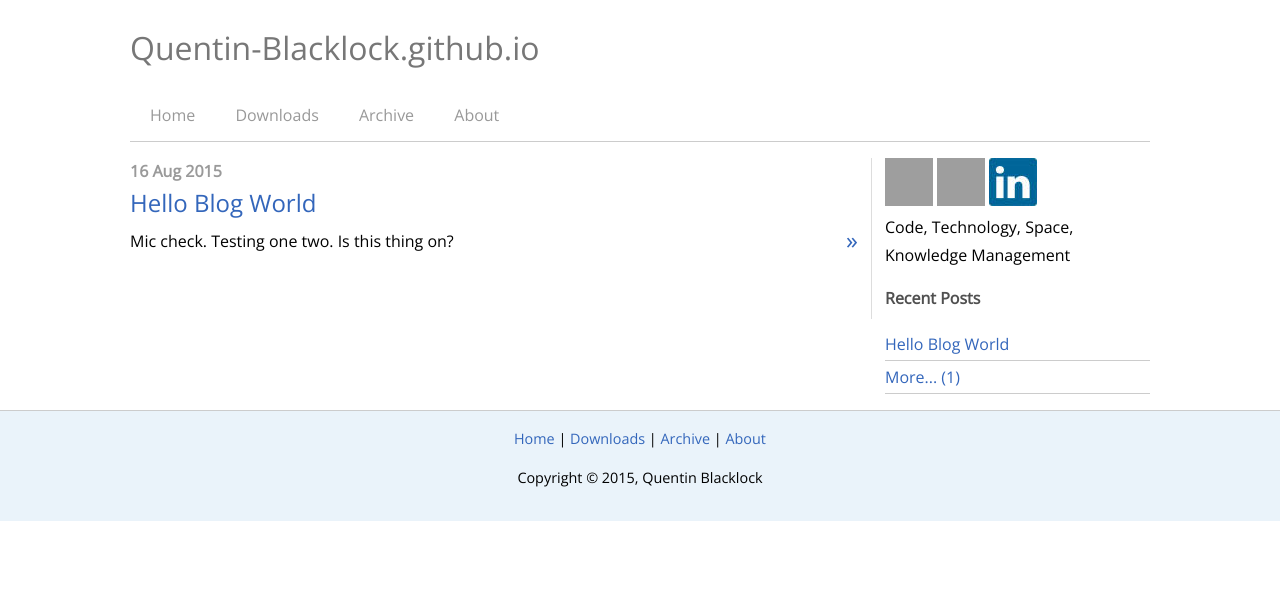
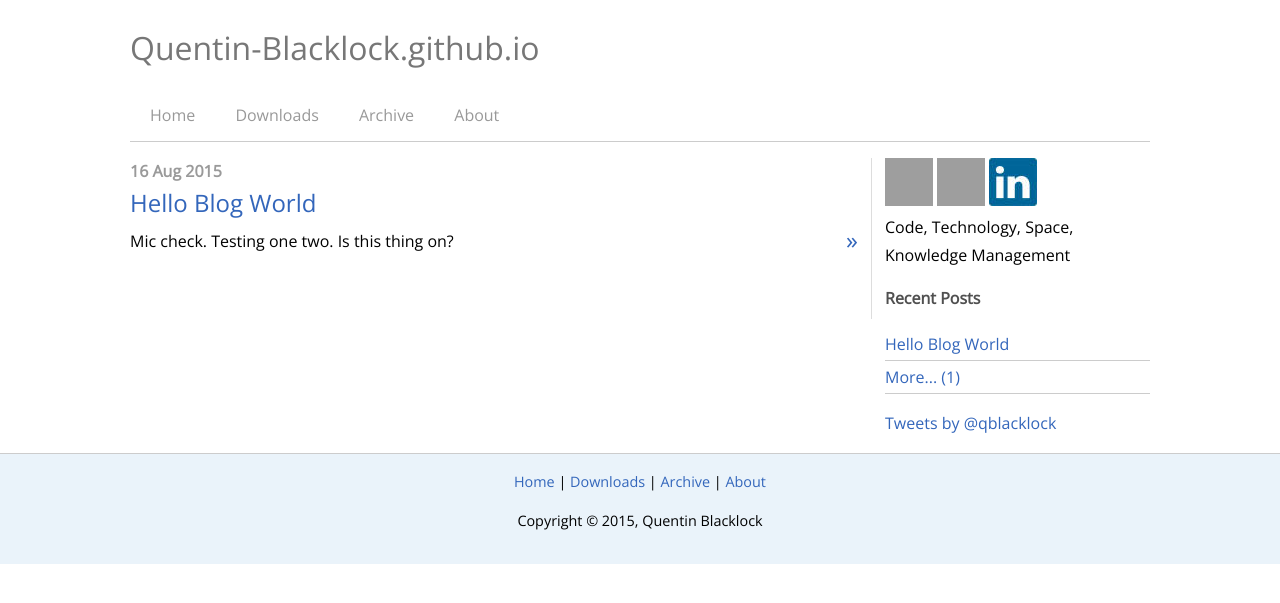
Before and after one commit to quentin-blacklock/quentin-blacklock.github.io, a Jekyll site: the page built from index.html, in a window 1280 px wide. Shown: the top 603 px of the page. Built offline with Jekyll 4.4.1, drawn with Linux system fonts in a browser that asks for light colours; nearby versions of some CDN libraries; Markdown is read by kramdown in place of the engine named in the settings; the list of posts is cut into pages by our own code; comment, search, counter and statistics services are not loaded; grey boxes are pictures that could not be loaded.

Commit message:
Added Twitter Widget

```diff
--- a/_layouts/default.html
+++ b/_layouts/default.html
@@ -49,6 +49,7 @@
           {% endfor %}
           <div class="recent-post"><a href="/archive">More... ({{ site.posts | size }})</a></div>
         </p>
+        <a class="twitter-timeline" href="https://twitter.com/qblacklock" data-widget-id="636161916788981762">Tweets by @qblacklock</a>
       </div>
     </div>
     <footer>
```
Also changed, not shown: other parts of _layouts/default.html (+1 -0 lines).
